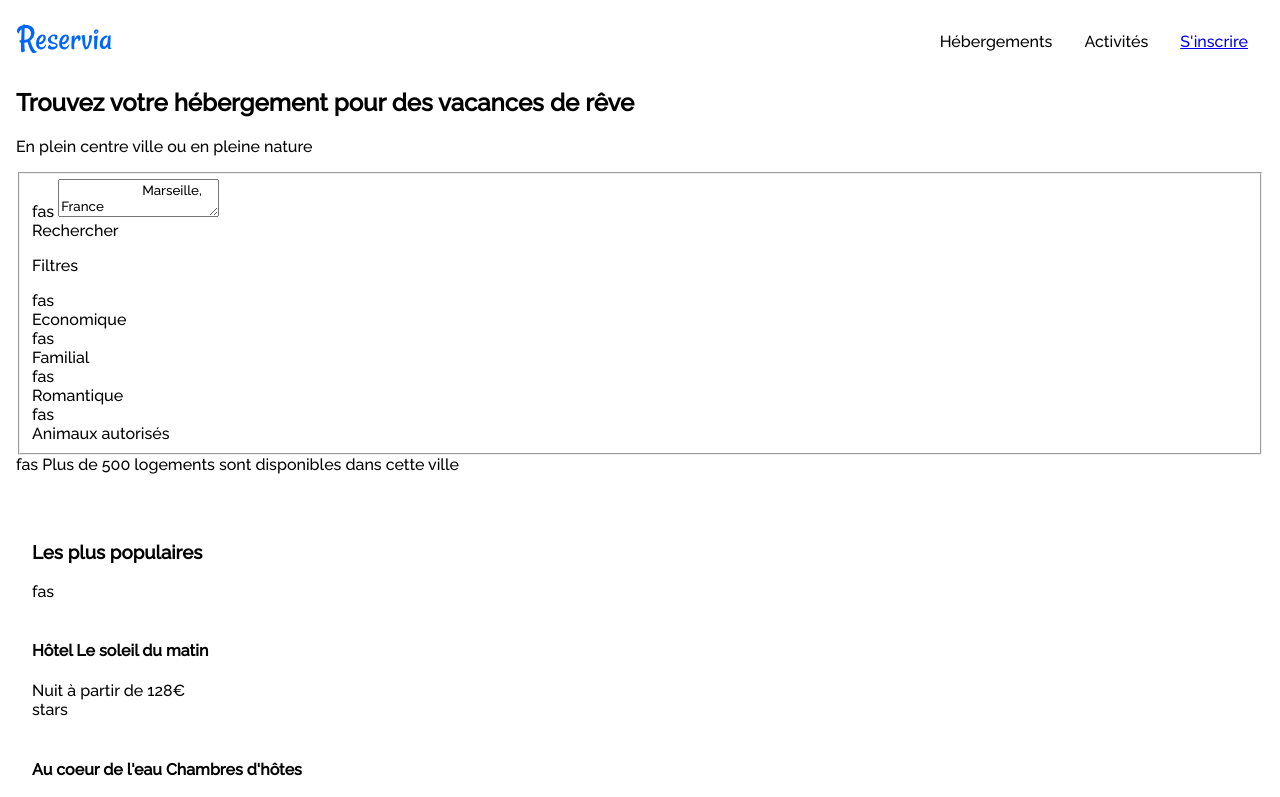
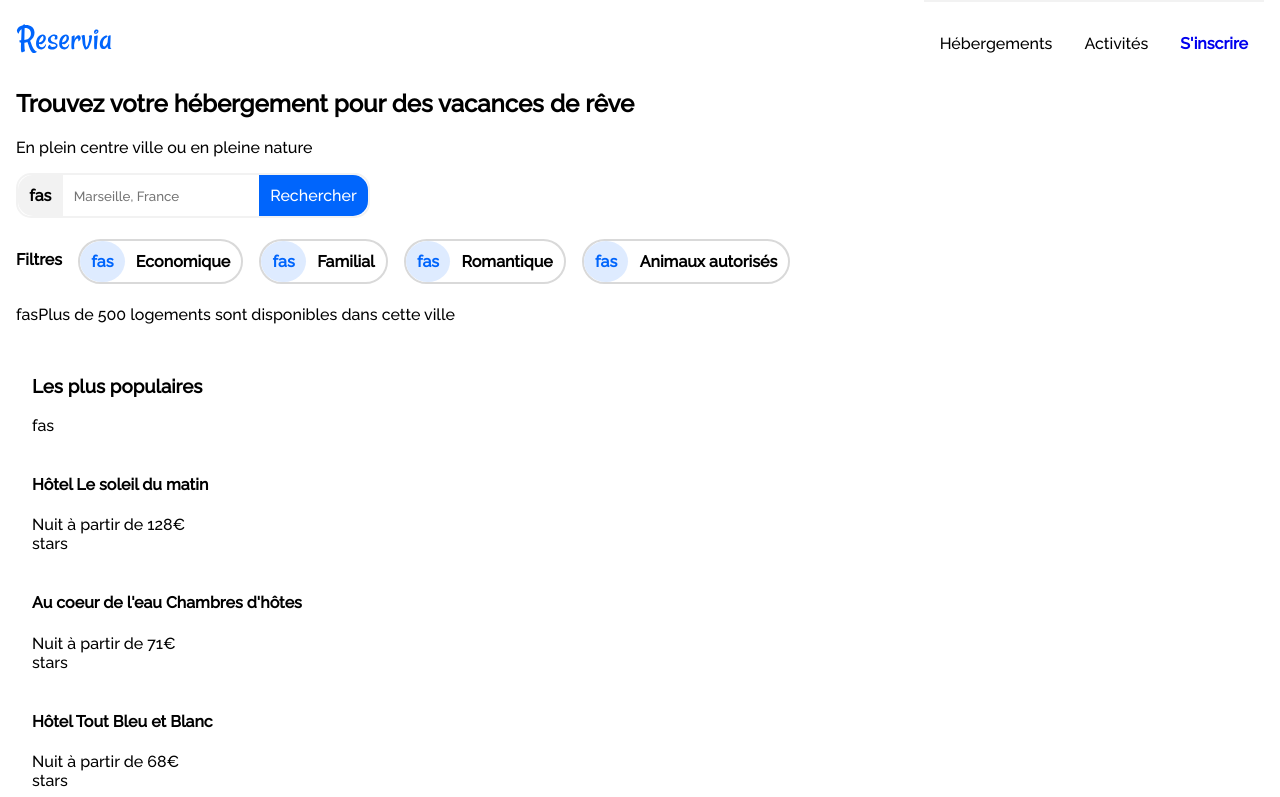
Before and after one commit to Wa-ran/MaxenceGILLES_2_06092020, a plain HTML site: page index.html in a window 1280 px wide. Shown: the top 797 px of the page. Drawn offline with Linux system fonts and the light colour scheme.

Commit message:
v1 du header

```diff
--- a/css/main.css
+++ b/css/main.css
@@ -5,32 +5,124 @@
 body {
     margin: 0;
 }
-header, footer, section {
-    padding: 16px;
+footer, section {
+    padding: 1rem 0;
+}
+header > *, footer > *, section > * {
+    padding: 0 1rem;
 }
 
+/* Header */
 .ontop {
 display: flex;
 }
 .logo{
     width: 100%;
     margin: 0;
+    padding-top: 1rem;
 }
 .nav {
     display: flex;
 }
 .nav div {
-    margin: 1rem;
+    padding: 1rem;
+    padding-top: 2rem;
+    text-align: center;
+    border-top: #f2f2f2 solid 2px;
 }
-.sign{
+.nav div:hover {
+    color: #0065FC;
+    border-color: #0065FC;
+}
+.sign, .sign a:visited {
     width: fit-content;
-    margin: 1rem;
+    padding: 1rem;
+    padding-top: 2rem;
+    color: #0065FC;
+    font-weight: bold;
+    text-decoration: none;
+    border-top: #f2f2f2 solid 2px;
 }
+.sign:hover, .sign:focus {
+    border-color: #0065FC;
+}
+.sign a {
+    text-decoration: none;
+}
+
+fieldset {
+    border: none;
+    margin: 0;
+    font-weight: bold;
+}
+.search {
+    border: #f2f2f2 solid 2px;
+    border-radius: 15px;
+    display: flex;
+    align-items: center;
+    max-width: 350px;
+}
+.search__input {
+    display: flex;
+    align-items: center;
+    width: 100%;
+}
+.search__input:nth-child(2) {
+    width: 100%;
+}
+.search__input label, .search__input input, .search__btn {
+    padding: 0.7rem;
+}
+.search__input label {
+    background: #f2f2f2;
+    border-radius: 15px 0 0 15px;
+}
+.search__input input {
+    border: none;
+    width: 100%;
+    height: 100%;
+}
+.search__btn {
+    background: #0065FC;
+    color: #ffffff;
+    border-radius: 0 15px 15px 0;
+    font-weight: normal;
+}
+
+.select {
+    margin-top: 1rem;
+    display: flex;
+    flex-wrap: wrap;
+}
+.select p {
+    margin-bottom: 0.5rem;
+    margin-right: 1rem;
+}
+.filter {
+    display: flex;
+    border: #d9d9d9 solid 2px;
+    border-radius: 30px;
+    outline-offset: 2px;
+    width: fit-content;
+    margin: 0.3rem 0;
+    margin-right: 1rem;
+}
+.filter div {
+    padding: 0.7rem;
+}
+.filter__ico {
+    background: #DEEBFF;
+    border-radius: 100%;
+    color: #0065FC;
+}
+.info {
+    display: flex;
+}
+
 
 .mob {
     display: none;
 }
-
 @media (max-width: 480px) {
     .desk {
         display: none;
@@ -41,6 +133,31 @@ display: flex;
 
     .nav {
         flex-direction: row;
-        justify-content: space-around;
+    }
+    .nav div {
+        border-top: none;
+        border-bottom: #f2f2f2 solid 2px;
+        width: 100%;
+        padding-top: 1rem;
+    }
+    .sign {
+        border-top: none;
+    }
+
+    .search {
+        margin: auto;
+    }
+    .search__btn {
+        border-radius: 10px;
+    }
+    .select {
+        margin-top: 0;
+    }
+    .select p {
+        width: 100%;
+    }
+
+    .filter {
+        margin-right: 0.5rem;
     }
 }
--- a/index.html
+++ b/index.html
@@ -41,39 +41,45 @@
         <p>En plein centre ville ou en pleine nature</p>
 
         <fieldset>
-            <div>
-                <div>
+
+            <div class="search">
+                <div class="search__input">
                     <label for="recherche">
                         fas
                     </label>
-                    <textarea name="recherche" id="recherche">
-                        Marseille, France
-                    </textarea>
+                    <input type="text" name="recherche" id="recherche" size="30" placeholder="Marseille, France">
                 </div>
-                <div>Rechercher</div>
+                <div class="search__btn">
+                    <span class="desk">Rechercher</span><span class="mob">fas</span>
+                </div>
             </div>
-            <div>
+
+            <div class="select">
                 <p>Filtres</p>
-                <div>
-                    <div>fas</div>
+                <div class="filter">
+                    <div class="filter__ico">fas</div>
                     <div>Economique</div>
                 </div>
-                <div>
-                    <div>fas</div>
+                <div class="filter">
+                    <div class="filter__ico">fas</div>
                     <div>Familial</div>
                 </div>
-                <div>
-                    <div>fas</div>
+                <div class="filter">
+                    <div class="filter__ico">fas</div>
                     <div>Romantique</div>
                 </div>
-                <div>
-                    <div>fas</div>
+                <div class="filter">
+                    <div class="filter__ico">fas</div>
                     <div>Animaux autorisés</div>
                 </div>
             </div>
+
         </fieldset>
 
-        <div>fas Plus de 500 logements sont disponibles dans cette ville</div>
+        <div class="info">
+            <p>fas</p>
+            <p>Plus de 500 logements sont disponibles dans cette ville</p>
+        </div>
 
     </header>
 
```
